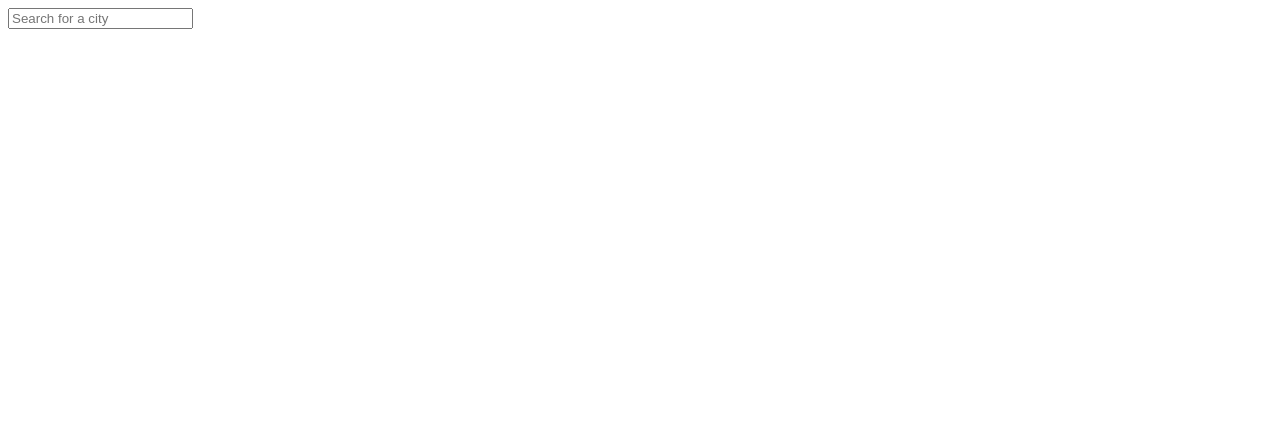
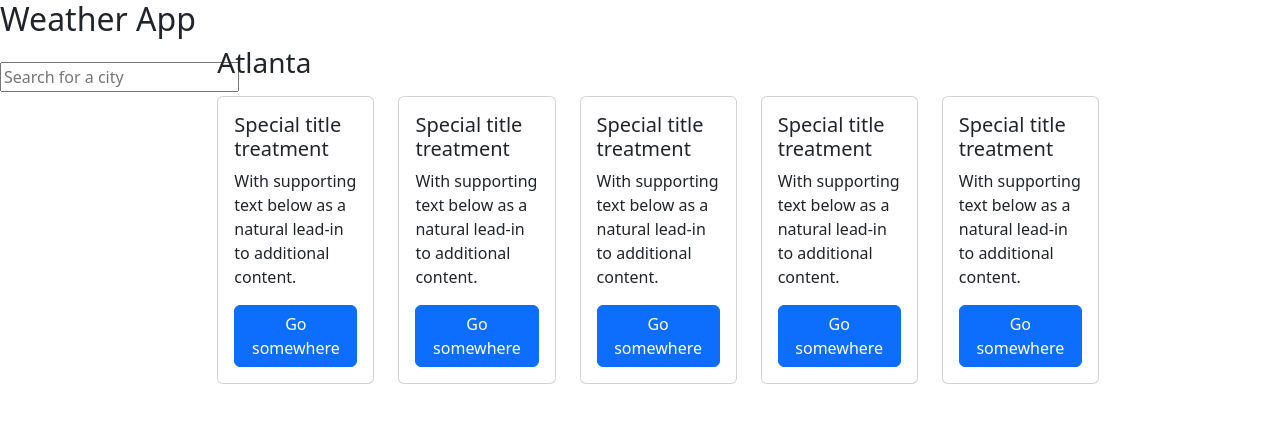
Before and after one commit to brandonkylely/weather-dashboard, a plain HTML site: page index.html in a window 1280 px wide. Drawn offline with nearby package versions, Linux system fonts and the light colour scheme.

Commit message:
added bootstrap styling, fixed weather api coord, added date and icon display

```diff
--- a/assets/script.js
+++ b/assets/script.js
@@ -1,4 +1,5 @@
 var apiKey = "afc667415d83ab768de2ebb2e45133e9";
+var weatherSelection = document.querySelector("#selector")
 
 var pastSearchHistory = localStorage.getItem("history")
 
@@ -27,10 +28,10 @@ cityInput.addEventListener("keyup", function(event) {
 
 function getWeather({lat, lon}) {
     // var { lat, lon } = coordinates
-    return fetch(`api.openweathermap.org/data/2.5/forecast?lat=${lat}&lon=${lon}&appid=${apiKey}&units=imperial`)
+    return fetch(`https://api.openweathermap.org/data/2.5/forecast?lat=${lat}&lon=${lon}&appid=${apiKey}&units=imperial`)
 }
 function getCoordinates(cityName) {
-    return fetch (`http://api.openweathermap.org/geo/1.0/direct?q=${cityName}&limit=5&appid=${apiKey}`)
+    return fetch (`https://api.openweathermap.org/data/2.5/weather?q=${cityName}&appid=${apiKey}&units=imperial`)
 }
 
 // .then(response => response.json())
@@ -66,7 +67,7 @@ function displayWeather(location) {
     getCoordinates(location)
     .then(response => response.json())
     .then(data => {
-
+        console.log(data)
 
         if (data.length === 0) {
             var locationError = document.createElement('div')
@@ -77,13 +78,23 @@ function displayWeather(location) {
             // var lon = data[0].lon
             // var {lat, lon} = data[0]
             // console.log({lat, lon})
-            getWeather({lat: data[0].lat, lon: data[0].lon})
+            // var currentWeather = document.createElement("div")
+            // currentWeather.textContent = `${data.main.temp}`
+            weatherSelection.innerHTML = `
+            <h3>${data.name} ${moment(data.dt, "X").format("MM/DD/YYYY")} <img src="http://openweathermap.org/img/wn/${data.weather[0].icon}@2x.png"></h3>
+                <p>Temp:${data.main.temp} degrees F</p>
+                `
+
+            getWeather({lat: data.coord.lat, lon: data.coord.lon})
             .then(weatherResponse => weatherResponse.json())
 
             .then(weatherData => {
-                var weatherStatement = document.createElement('div')
-                weatherStatement.textContent = `${weatherData.weather[0].main}: It is currently ${weatherData.weather[0].description}`
-                document.body.appendChild(weatherStatement)
+                console.log(weatherData)
+                for (let i = 2; i < weatherData.list.length;  i=i+8) {
+                    var weatherStatement = document.createElement('div')
+                    weatherStatement.textContent = `${weatherData.list[i].main.temp}: It is currently `
+                    document.body.appendChild(weatherStatement)
+                }
                 addHistory(location)
             })
             .catch(error => {
--- a/index.html
+++ b/index.html
@@ -6,9 +6,71 @@
     <meta name="viewport" content="width=device-width, initial-scale=1.0">
     <link rel="stylesheet" href="./assets/style.css">
     <title>Weather Dashboard</title>
+    <link href="https://cdn.jsdelivr.net/npm/bootstrap@5.2.2/dist/css/bootstrap.min.css" rel="stylesheet" integrity="sha384-Zenh87qX5JnK2Jl0vWa8Ck2rdkQ2Bzep5IDxbcnCeuOxjzrPF/et3URy9Bv1WTRi" crossorigin="anonymous">
 </head>
 <body>
-    <input type="text" id="cityInput" placeholder="Search for a city">
+    <h2>Weather App</h2>
+    <div class="row">
+        <div class="col-sm-2">
+            <aside id="searchBox"></aside>
+            <p id="weatherBox"></p>
+            <input type="text" id="cityInput" placeholder="Search for a city">
+        </div>
+        <div class="col-sm-10">
+            <div id="selector">
+                <h3>Atlanta</h3>
+                <p></p>
+                <p></p>
+                <p></p>
+            </div>
+            <div class="row">
+                <div class="col-sm-2">
+                  <div class="card">
+                    <div class="card-body">
+                      <h5 class="card-title">Special title treatment</h5>
+                      <p class="card-text">With supporting text below as a natural lead-in to additional content.</p>
+                      <a href="#" class="btn btn-primary">Go somewhere</a>
+                    </div>
+                  </div>
+                </div>
+                <div class="col-sm-2">
+                    <div class="card">
+                      <div class="card-body">
+                        <h5 class="card-title">Special title treatment</h5>
+                        <p class="card-text">With supporting text below as a natural lead-in to additional content.</p>
+                        <a href="#" class="btn btn-primary">Go somewhere</a>
+                      </div>
+                    </div>
+                  </div>                <div class="col-sm-2">
+                    <div class="card">
+                      <div class="card-body">
+                        <h5 class="card-title">Special title treatment</h5>
+                        <p class="card-text">With supporting text below as a natural lead-in to additional content.</p>
+                        <a href="#" class="btn btn-primary">Go somewhere</a>
+                      </div>
+                    </div>
+                  </div>                <div class="col-sm-2">
+                    <div class="card">
+                      <div class="card-body">
+                        <h5 class="card-title">Special title treatment</h5>
+                        <p class="card-text">With supporting text below as a natural lead-in to additional content.</p>
+                        <a href="#" class="btn btn-primary">Go somewhere</a>
+                      </div>
+                    </div>
+                  </div>
+                <div class="col-sm-2">
+                  <div class="card">
+                    <div class="card-body">
+                      <h5 class="card-title">Special title treatment</h5>
+                      <p class="card-text">With supporting text below as a natural lead-in to additional content.</p>
+                      <a href="#" class="btn btn-primary">Go somewhere</a>
+                    </div>
+                  </div>
+                </div>
+              </div>
+        </div>
+    </div>
+    <script src="https://cdnjs.cloudflare.com/ajax/libs/moment.js/2.29.4/moment.min.js"></script>
     <script src="./assets/script.js"></script>
 </body>
 
```
